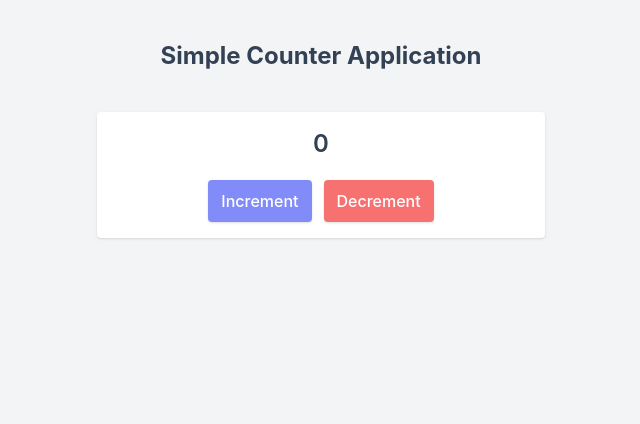
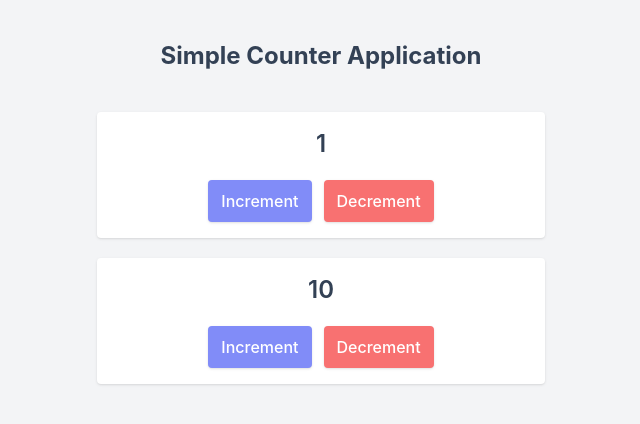
Before and after one commit to im-azad/reactRedux, a React (Vite) app: page / in a window 1280 px wide. Shown: the top 424 px of the page, without its empty margins (319-959 px from the left). Built offline with nearby package versions, Linux system fonts and the light colour scheme.

Commit message:
compcombineReducers learn

```diff
--- a/src/App.jsx
+++ b/src/App.jsx
@@ -1,6 +1,7 @@
 import { Provider } from "react-redux";
 import Counter from "./components/Counter";
 import store from "./redux/store";
+import DynamicHooksCounter from "./components/DynamicHooksCounter";
 
 export default function App() {
   return (
@@ -11,7 +12,8 @@
         </h1>
 
         <div className="max-w-md mx-auto mt-10 space-y-5">
-          <Counter id="1" />
+          <Counter  />
+          <DynamicHooksCounter/>
         </div>
       </div>
     </Provider>
--- a/src/components/Counter.jsx
+++ b/src/components/Counter.jsx
@@ -3,14 +3,14 @@
 
 // eslint-disable-next-line react/prop-types
 function Counter() {
-  const count = useSelector((state) => state.value);
+  const count = useSelector((state) => state.counter.value);
   const dispatch = useDispatch();
 
-  const incrementHandler = (value) => {
-    dispatch(increment(value));
+  const incrementHandler = () => {
+    dispatch(increment());
   };
-  const decrementHandler = (value) => {
-    dispatch(decrement(value));
+  const decrementHandler = () => {
+    dispatch(decrement());
   };
   return (
     <div className="p-4 h-auto flex flex-col items-center justify-center space-y-5 bg-white rounded shadow">
@@ -18,13 +18,13 @@
       <div className="flex space-x-3">
         <button
           className="bg-indigo-400 text-white px-3 py-2 rounded shadow"
-          onClick={() => incrementHandler(5)}
+          onClick={incrementHandler}
         >
           Increment
         </button>
         <button
           className="bg-red-400 text-white px-3 py-2 rounded shadow"
-          onClick={() => decrementHandler(2)}
+          onClick={decrementHandler}
         >
           Decrement
         </button>
--- /dev/null
+++ b/src/components/DynamicHooksCounter.jsx
@@ -0,0 +1,37 @@
+import { useDispatch, useSelector } from "react-redux";
+import { decrement, increment } from "../redux/dynamicCounter/actions";
+
+function DynamicHooksCounter() {
+    const count = useSelector((state) => state.dynamicCounter.value);
+    const dispatch = useDispatch();
+
+    const incrementHandler = (value) => {
+        dispatch(increment(value));
+    };
+
+    const decrementHandler = (value) => {
+        dispatch(decrement(value));
+    };
+
+    return (
+        <div className="p-4 h-auto flex flex-col items-center justify-center space-y-5 bg-white rounded shadow">
+            <div className="text-2xl font-semibold">{count}</div>
+            <div className="flex space-x-3">
+                <button
+                    className="bg-indigo-400 text-white px-3 py-2 rounded shadow"
+                    onClick={() => incrementHandler(5)}
+                >
+                    Increment
+                </button>
+                <button
+                    className="bg-red-400 text-white px-3 py-2 rounded shadow"
+                    onClick={() => decrementHandler(2)}
+                >
+                    Decrement
+                </button>
+            </div>
+        </div>
+    );
+}
+
+export default DynamicHooksCounter;
--- a/src/redux/counter/actions.js
+++ b/src/redux/counter/actions.js
@@ -1,15 +1,14 @@
 import { DECREMENT, INCREMENT,  } from "./actionTypes";
 
-export const increment = (value) => {
+export const increment = () => {
     return {
         type: INCREMENT,
-        payload: value,
+
     };
 };
 
-export const decrement = (value) => {
+export const decrement = () => {
     return {
         type: DECREMENT,
-        payload: value,
     };
 };
--- a/src/redux/counter/counterReducer.js
+++ b/src/redux/counter/counterReducer.js
@@ -1,7 +1,7 @@
 import { DECREMENT, INCREMENT } from "./actionTypes";
 
 const initialState = {
-  value: 0,
+  value: 1,
 };
 
 const counterReducer = (state = initialState, action) => {
@@ -9,12 +9,12 @@
     case INCREMENT:
       return {
         ...state,
-        value: state.value + action.payload,
+        value: state.value + 1,
       };
     case DECREMENT:
       return {
         ...state,
-        value: state.value - action.payload,
+        value: state.value - 1,
       };
 
     default:
--- /dev/null
+++ b/src/redux/dynamicCounter/actionTypes.js
@@ -0,0 +1,2 @@
+export const DINCREMENET = "dynamicCounter/increment";
+export const DDECREMENT = "dynamicCounter/decrement";
--- /dev/null
+++ b/src/redux/dynamicCounter/actions.js
@@ -0,0 +1,15 @@
+import { DDECREMENT, DINCREMENET } from "./actionTypes";
+
+export const increment = (value) => {
+    return {
+        type: DINCREMENET,
+        payload: value,
+    };
+};
+
+export const decrement = (value) => {
+    return {
+        type: DDECREMENT,
+        payload: value,
+    };
+};
--- /dev/null
+++ b/src/redux/dynamicCounter/dynamicCounterReducer.js
@@ -0,0 +1,26 @@
+import { DDECREMENT, DINCREMENET } from "./actionTypes";
+
+const initialState = {
+    value: 10,
+};
+
+const dynamicCounterReducer = (state = initialState, action) => {
+    switch (action.type) {
+        case DINCREMENET:
+            return {
+                ...state,
+                value: state.value + action.payload,
+            };
+
+        case DDECREMENT:
+            return {
+                ...state,
+                value: state.value - action.payload,
+            };
+
+        default:
+            return state;
+    }
+};
+
+export default dynamicCounterReducer;
--- /dev/null
+++ b/src/redux/rootReducer.js
@@ -0,0 +1,10 @@
+import { combineReducers } from "redux";
+import counterReducer from "./counter/counterReducer";
+import dyCounterReducer from "./dynamicCounter/dynamicCounterReducer";
+
+const rootReducer = combineReducers({
+  counter: counterReducer,
+  dynamicCounter: dyCounterReducer,
+});
+
+export default rootReducer;
--- a/src/redux/store.js
+++ b/src/redux/store.js
@@ -1,5 +1,6 @@
 import { createStore } from "redux";
-import counterReducer from "./counter/counterReducer";
 
-const store = createStore(counterReducer);
+import rootReducer from "./rootReducer";
+
+const store = createStore(rootReducer);
 export default store;
```
